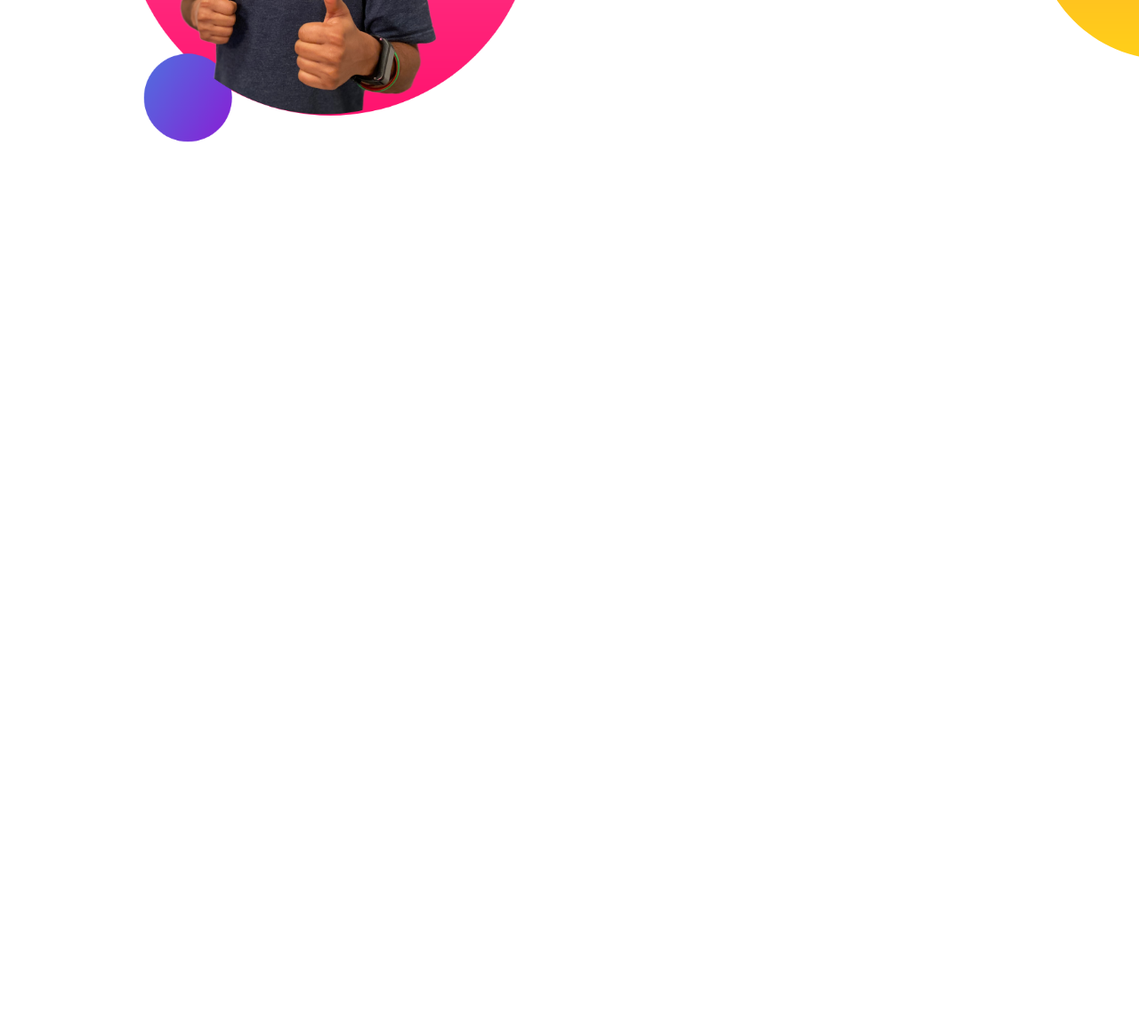
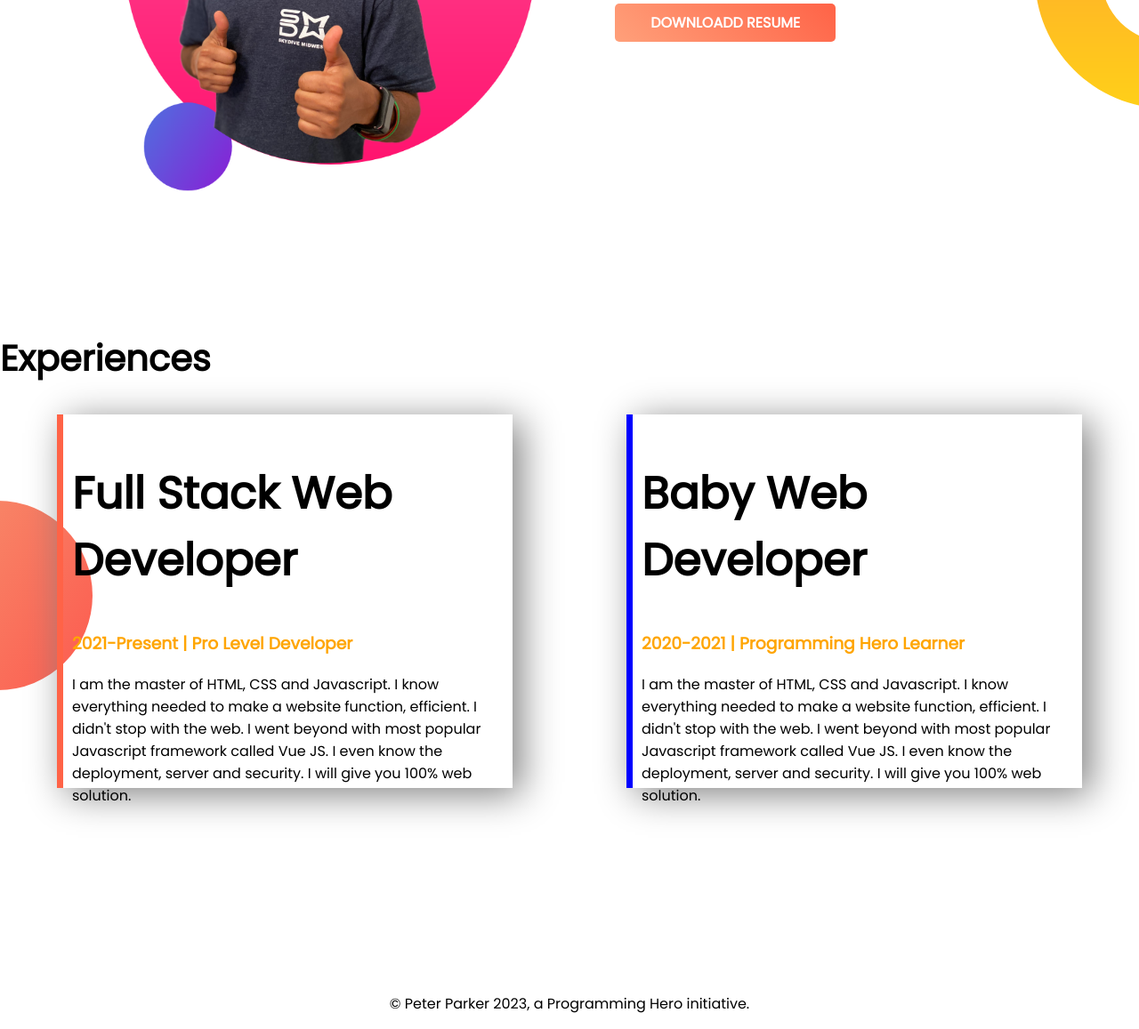
Before and after one commit to hasanalibd/developer-portfolio, a plain HTML site: page index.html in a window 1280 px wide. Shown: the part 927-2084 px from the top of the page at 89% size. Before the commit the page ends 1174 px from the top, so only its background shows below. Drawn offline with Linux system fonts and the light colour scheme.

Commit message:
experience & footer setion added

```diff
--- a/index.html
+++ b/index.html
@@ -12,7 +12,7 @@
 </head>
 <body>
 
-    <section class="top-banner">
+    <section class="top-banner flexible-container">
         <div class="half-width">
             <h1>Welcome To</h1>
             <h1><span class="orange">Peter Parker</span> World</h1>
@@ -28,7 +28,8 @@
 
     <!-- Second Section HTM -->
 
-    <section class="dream-area">
+    <section class="dream-area flexible-container">
+
         <div class="half-width">
             <img src="images/jhankar2.png" alt="">
         </div>
@@ -42,6 +43,31 @@
         </div>
     </section>
 
+    <!-- Experience Section HTML -->
+
+    <section class="experience-area">
+        <h2>Experiences</h2>
+
+        <div class="flexible-container">
+            <div id="full-stack" class="experience-item">
+                <h1>Full Stack Web Developer</h1>
+                <h3>2021-Present | Pro Level Developer</h3>
+                <p>I am the master of HTML, CSS and Javascript. I know everything needed to make a website function, efficient. I didn't stop with the web. I went beyond with most popular Javascript framework called Vue JS. I even know the deployment, server and security. I will give you 100% web solution.</p>
+            </div>
+
+            <div id="baby-web" class="experience-item">
+                <h1>Baby Web Developer</h1>
+                <h3>2020-2021 | Programming Hero Learner</h3>
+                <p>I am the master of HTML, CSS and Javascript. I know everything needed to make a website function, efficient. I didn't stop with the web. I went beyond with most popular Javascript framework called Vue JS. I even know the deployment, server and security. I will give you 100% web solution. </p>
+            </div>
+        </div>
+
+    </section>
+
+    <footer>
+        <p>© Peter Parker 2023, a Programming Hero initiative.</p>
+    </footer>
+
 
 </body>
 </html>
--- a/style.css
+++ b/style.css
@@ -8,14 +8,16 @@ body{
 
 h1{
     font-size: 50px;
+    font-weight: 700;
 }
 
 span{
     color: orange;
 }
-section{
+.flexible-container{
     display: flex;
-    margin-bottom: 80px;
+    height: 500px;
+    margin-bottom: 150px;
 }
 
 .top-banner{
@@ -53,3 +55,39 @@ section{
 h2{
     font-size: 40px;
 }
+
+/* Experiences Area CSS */
+
+.experience-area{
+    background-image: url(images/exp-bg.png);
+    background-repeat: no-repeat;
+    background-position: left;
+}
+
+.experience-area h3{
+    color: orange;
+}
+
+.experience-item{
+    width: 40%;
+    margin-left: 5%;
+    margin-right: 5%;
+    box-shadow: 10px 7px 40px gray;
+    height: 80%;
+    padding: 10px;
+}
+
+#full-stack{
+    border-left: 7px solid tomato;
+}
+
+
+#baby-web{
+    border-left: 7px solid;
+    border-image: linear-gradient(blue 100%, cyan 100%);
+    border-image-slice: 1;
+}
+
+footer p{
+    text-align: center;
+}
```
